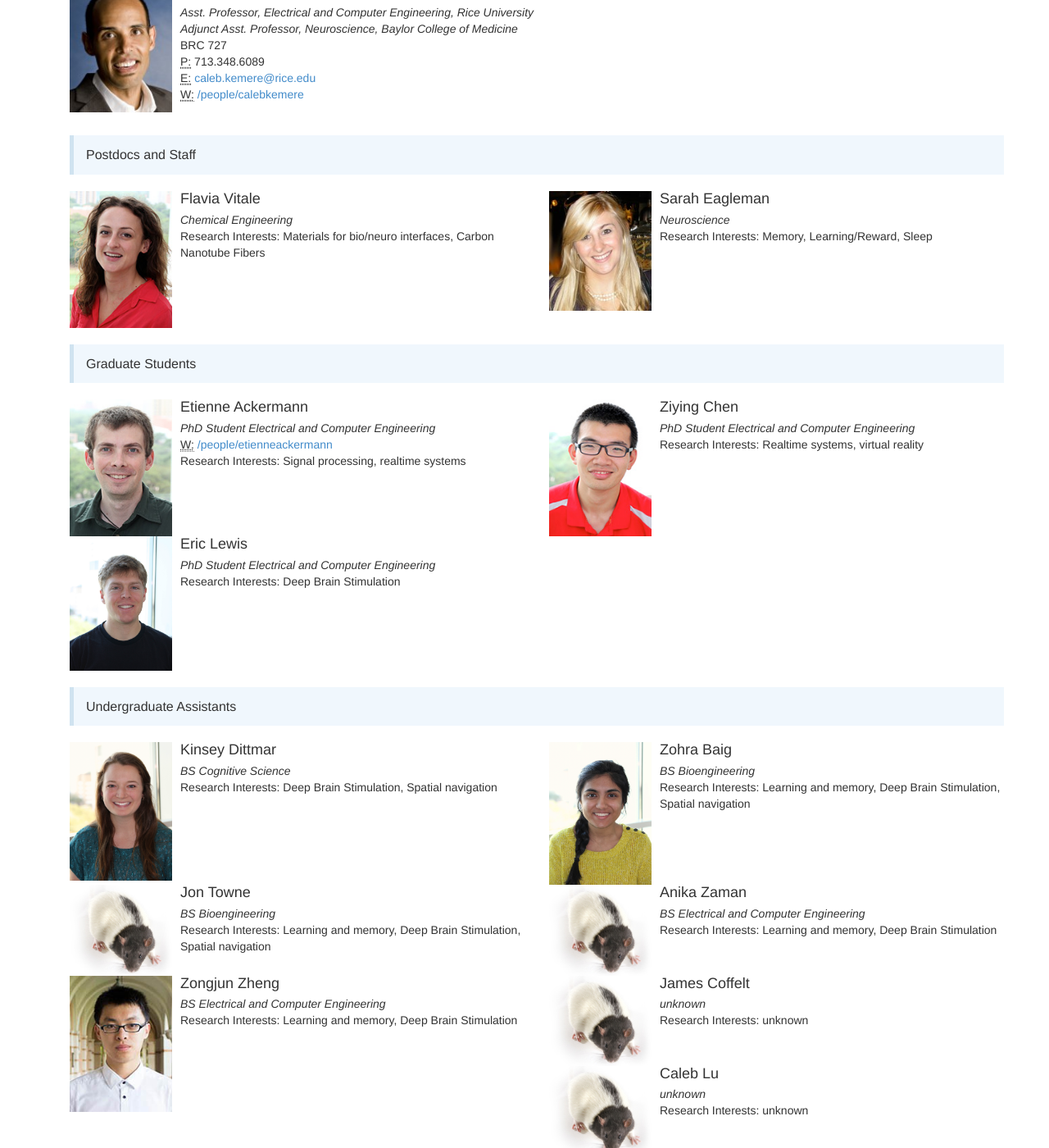
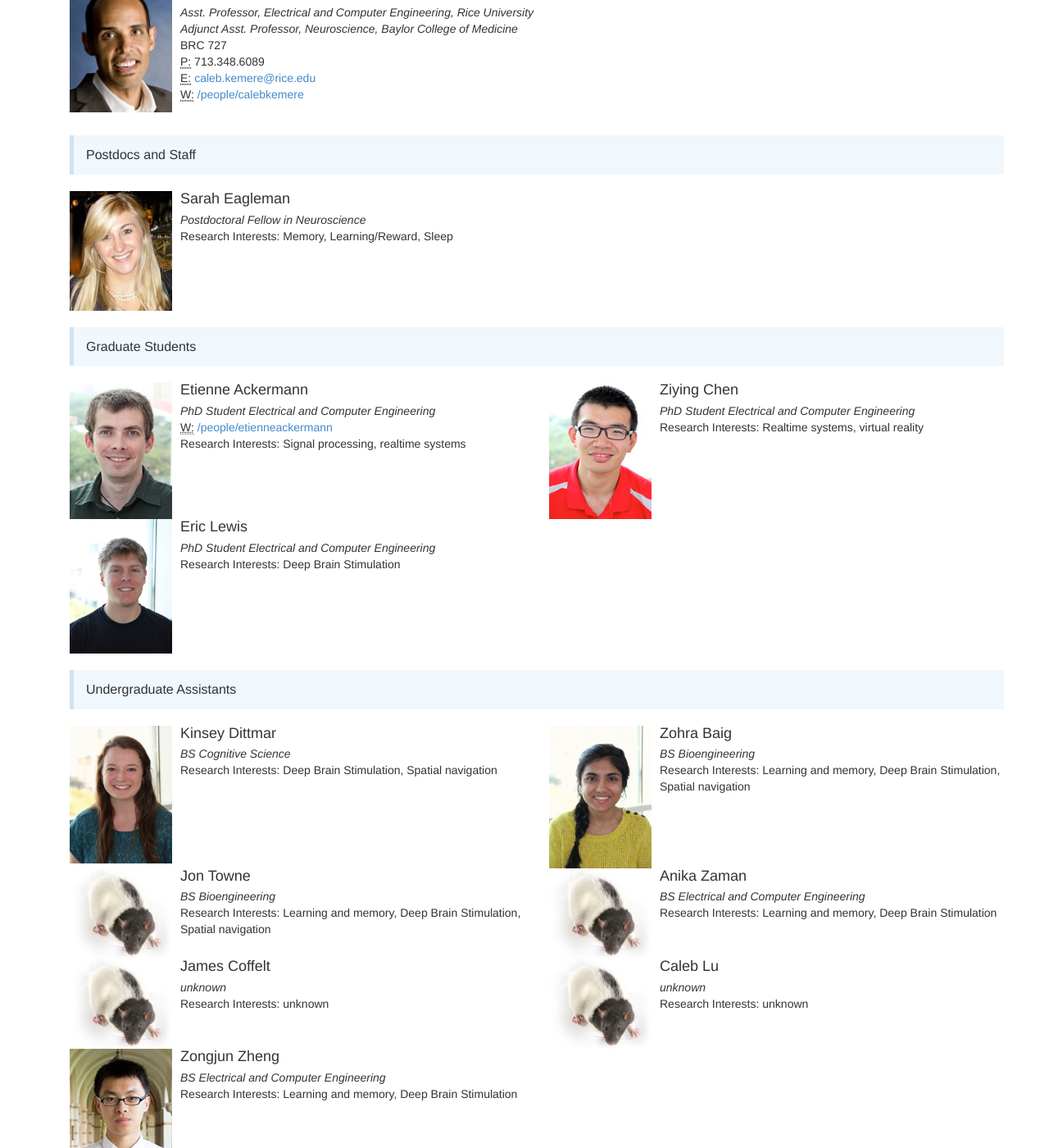
Before and after one commit to kemerelab/kemerelab.github.io, a Jekyll site: the page built from people/index.md, in a window 1280 px wide and 1400 px high, scrolled down 250 px. Shown: the whole window at 82% size. Built offline with Jekyll 4.4.1, drawn with Linux system fonts in a browser that asks for light colours; nearby versions of some CDN libraries; some of the changed text lies outside the part shown.

```diff
--- a/people/index.md
+++ b/people/index.md
@@ -12,16 +12,6 @@ people:
     phone: 713.348.6089
     email: caleb.kemere@rice.edu
     website: /people/calebkemere
-
-  - name: Flavia Vitale
-    group: Postdocs
-    title: Chemical Engineering
-    interests: Materials for bio/neuro interfaces, Carbon Nanotube Fibers
-
-  - name: Sarah Eagleman
-    group: Postdocs
-    title: Neuroscience
-    interests: Memory, Learning/Reward, Sleep
 
   - name: Etienne Ackermann
     group: Graduate Students
@@ -55,11 +45,6 @@ people:
     interests: Learning and memory, Deep Brain Stimulation, Spatial navigation
 
   - name: Anika Zaman
-    group: Undergraduate Students
-    title: BS Electrical and Computer Engineering
-    interests: Learning and memory, Deep Brain Stimulation
-
-  - name: Zongjun Zheng
     group: Undergraduate Students
     title: BS Electrical and Computer Engineering
     interests: Learning and memory, Deep Brain Stimulation
@@ -115,9 +100,25 @@ people:
     group: Alumni
     title: BS Cognitive Science
     interests: Lucid dreaming, neuroscience
-    currentRole: Research assistant
+    currentRole: Research assistant, UW
 
   - name: Ankit Sethi
     group: Alumni
 
+  - name: Flavia Vitale
+    group: Alumni
+    title: Postdoctoral Fellow in Chemical Engineering
+    interests: Materials for bio/neuro interfaces, Carbon Nanotube Fibers
+
+  - name: Sarah Eagleman
+    group: Postdocs
+    title: Postdoctoral Fellow in Neuroscience
+    interests: Memory, Learning/Reward, Sleep
+
+  - name: Zongjun Zheng
+    group: Undergraduate Students
+    title: BS Electrical and Computer Engineering
+    interests: Learning and memory, Deep Brain Stimulation
+
+
 ---
```
